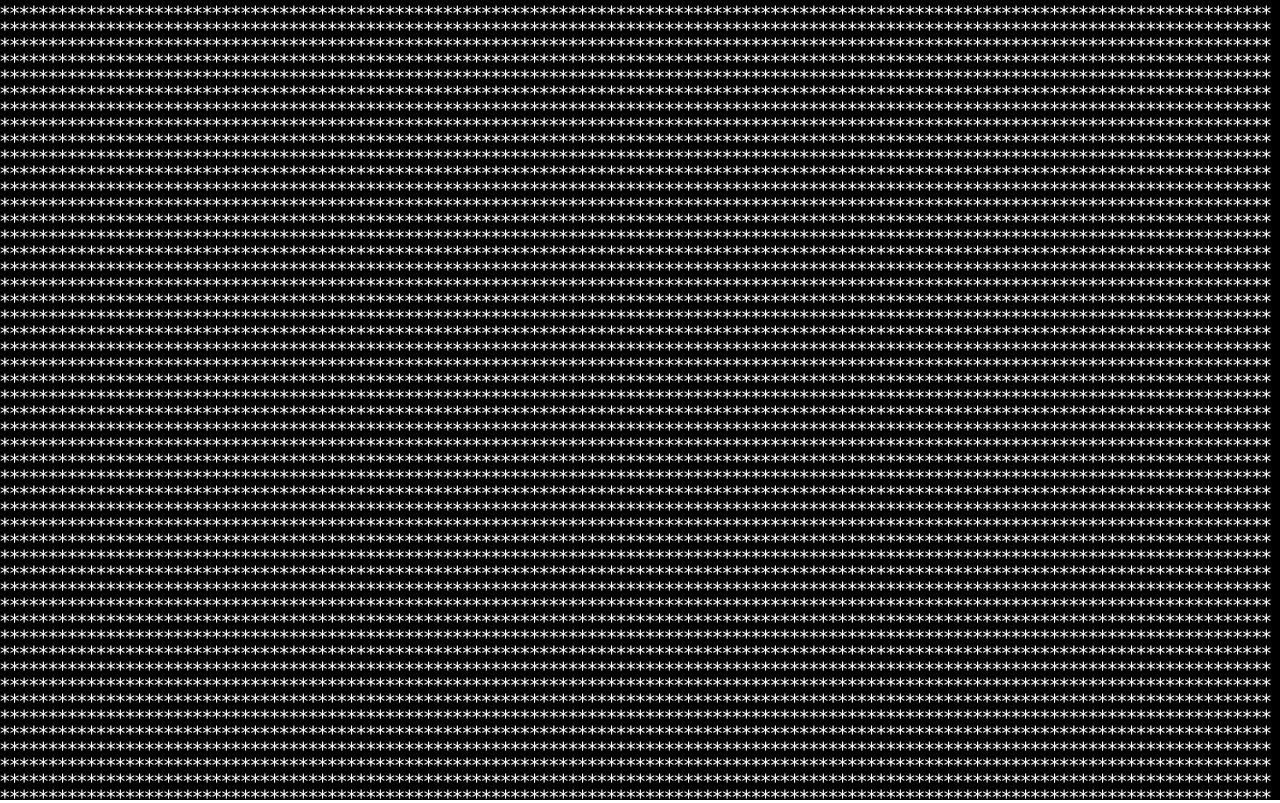
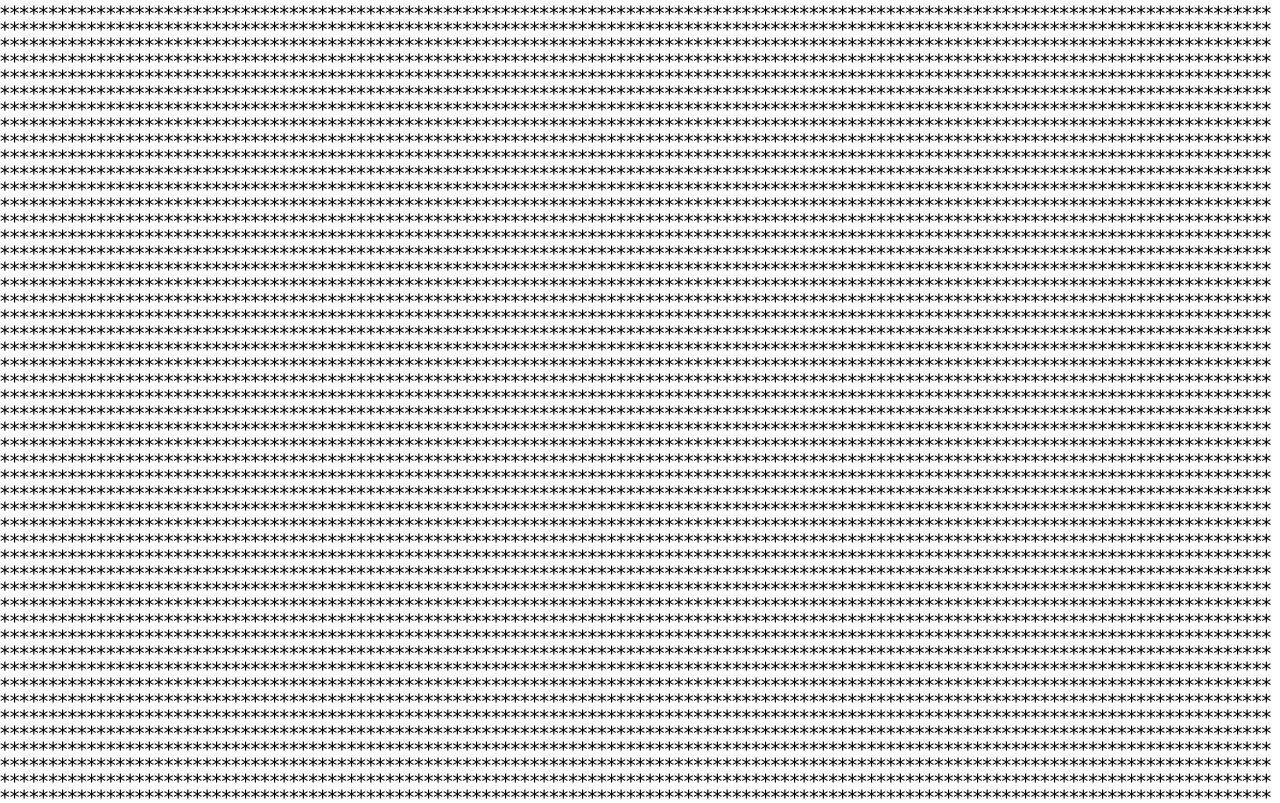
Before and after one commit to lanelps/split-flap, a website built with webpack: page dist/index.html in a window 1280 px wide. Built offline with nearby package versions, Linux system fonts and the light colour scheme.

Commit message:
clean up

```diff
--- a/src/index.js
+++ b/src/index.js
@@ -19,7 +19,8 @@ function textShuffle(pixel) {
 }
 
 function splitFlap(pixel) {
-  const initialCharacter = pixel.innerText;
+  const initialText = pixel.innerText;
+  const initialColor = pixel.style.color;
 
   const characters = `ABCDEFGHIJKLMNOPQRSTUVWXYZabcdefghijklmnopqrstuvwxyz`;
   const charArray = characters.split(``);
@@ -35,8 +36,8 @@ function splitFlap(pixel) {
         pixel.style.color = colorShuffle(pixel);
         sliptLoop();
       } else {
-        pixel.innerText = initialCharacter;
-        pixel.style.color = `#fff`;
+        pixel.innerText = initialText;
+        pixel.style.color = initialColor;
         clearTimeout(timeout);
       }
     }, 100);
@@ -80,7 +81,7 @@ function drawGrid() {
       top: ${i * PIXEL_HEIGHT}px;
       width: ${PIXEL_WIDTH}px;
       height: ${PIXEL_HEIGHT}px;
-      color: #fff;
+      color: #000;
       `;
       pixel.innerText = `*`;
       // textShuffle(pixel);
--- a/src/styles/main.css
+++ b/src/styles/main.css
@@ -19,7 +19,7 @@ body {
   width: 100vw;
   height: 100vh;
   box-sizing: content-box;
-  background-color: #000;
+  background-color: #fff;
 }
 
 .pixel {
```
